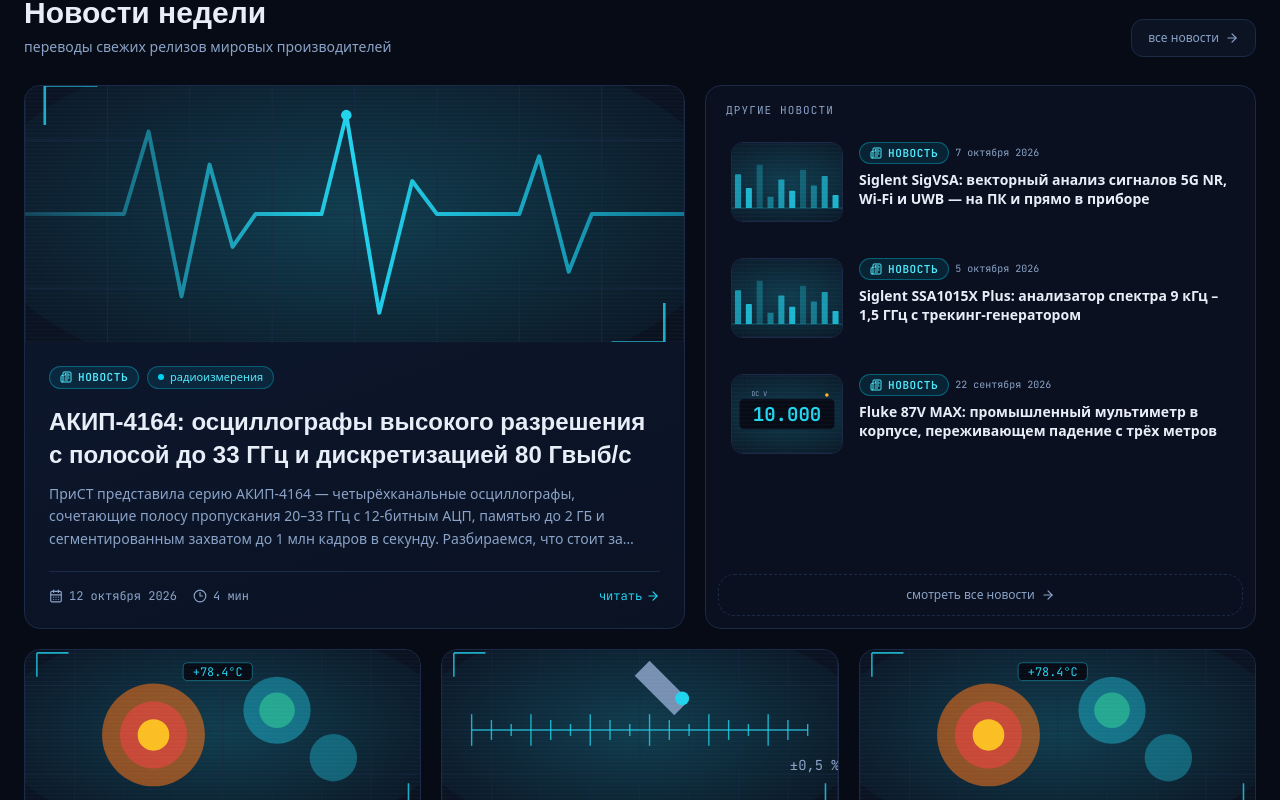
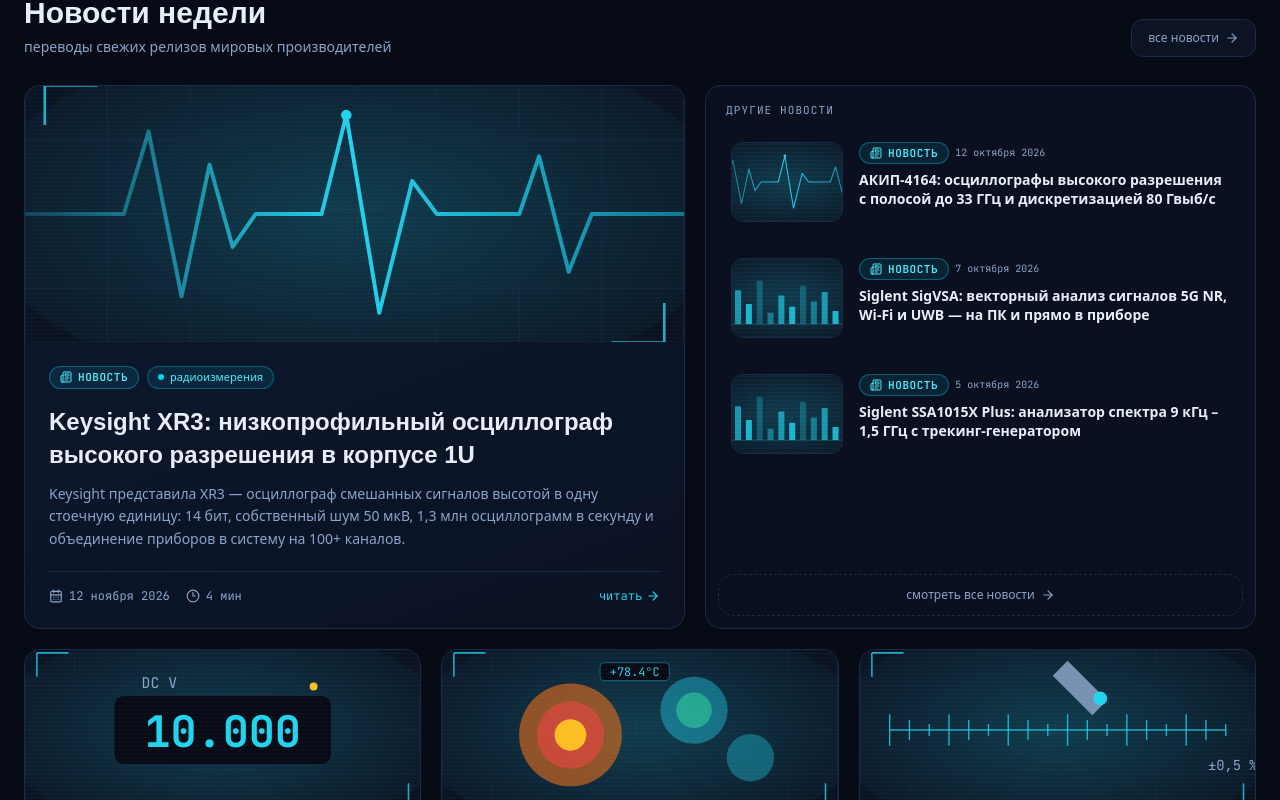
Before and after one commit to rosteam-spec/i-kip, a Next.js app: page / in a window 1280 px wide. Shown: the part 940-1740 px from the top of the page. Built offline with nearby package versions, Linux system fonts and the light colour scheme; a web font is replaced by a local one.

Commit message:
Update news.ts

```diff
--- a/src/data/news.ts
+++ b/src/data/news.ts
@@ -6,6 +6,61 @@ import type { Article } from './types'
  * пресс-релизов и переведены на русский язык.
  */
 export const NEWS: Article[] = [
+   {
+    id: 'keysight-xr3',
+    type: 'news',
+    title: 'Keysight XR3: низкопрофильный осциллограф высокого разрешения в корпусе 1U',
+    excerpt:
+      'Keysight представила XR3 — осциллограф смешанных сигналов высотой в одну стоечную единицу: 14 бит, собственный шум 50 мкВ, 1,3 млн осциллограмм в секунду и объединение приборов в систему на 100+ каналов.',
+    date: '12 ноября 2026',
+    isoDate: '2026-11-12',
+    category: 'радиоизмерения',
+    manufacturer: 'Keysight',
+    source: 'По материалам пресс-релиза Keysight Technologies (keysight.com)',
+    readingTime: '4 мин',
+    tags: ['осциллографы', 'Keysight', '14 бит', 'стоечные системы'],
+    coverStyle: 'wave',
+    image: '/XR3_XR3L4A.png',
+    blocks: [
+      {
+        type: 'paragraph',
+        text: 'Компания Keysight Technologies представила XR3 — низкопрофильный осциллограф высокого разрешения, предназначенный для установки в стоечные тестовые системы. Занимая одну стоечную единицу (1U), прибор обеспечивает четырёхканальные измерения смешанных сигналов — без затрат пространства, массы и кабельной инфраструктуры, характерных для традиционных настольных приборов. По сути, это осциллограф класса InfiniiVision, «расплющенный» до стоечного формата: та же идеология измерений, но рассчитанная на плотную упаковку в 19-дюймовые шкафы.',
+      },
+      { type: 'heading', text: '14 бит и низкий шум в корпусе 1U' },
+      {
+        type: 'paragraph',
+        text: 'Серия построена на базе заказной интегральной схемы Keysight MegaZoom 5 и 14-разрядного АЦП: разрешение в 16 раз выше, чем у классических 8-битных приборов, а уровень собственного шума — 50 мкВ RMS. Это позволяет уверенно работать с малыми сигналами — пульсациями питания, дрейфом датчиков, модулированными составляющими — прямо в стоечном стенде. Полоса пропускания выбирается от 200 МГц до 1 ГГц, так что производительность можно масштабировать под конкретную задачу.',
+      },
+      {
+        type: 'specs',
+        title: 'XR3 (модель XR3L4A) — кратко',
+        items: [
+          { label: 'Форм-фактор', value: 'низкопрофильный, 1U' },
+          { label: 'Каналы', value: '4 аналоговых + 16 цифровых' },
+          { label: 'АЦП', value: '14 бит, ASIC MegaZoom 5' },
+          { label: 'Полоса пропускания', value: '200 МГц – 1 ГГц' },
+          { label: 'Дискретизация', value: 'до 3,2 Гвыб/с' },
+          { label: 'Память', value: '100 млн точек на канал' },
+          { label: 'Собственный шум', value: '50 мкВ RMS' },
+          { label: 'Скорость обновления', value: '1,3 млн осциллограмм/с' },
+        ],
+      },
+      { type: 'heading', text: 'Аппаратная обработка без компромиссов' },
+      {
+        type: 'paragraph',
+        text: 'Память 100 млн точек на канал позволяет регистрировать редкие и длительные события целиком, а не фрагментами. При этом функции масштабирования, фильтрации, синхронизации по зоне и цветовой градации осциллограмм выполняются аппаратно, в реальном времени — без снижения частоты обновления 1,3 млн осциллограмм в секунду. Для отладки это означает, что поиск аномалии в глубокой записи не превращается в многочасовое листание осциллограммы.',
+      },
+      { type: 'heading', text: 'Система из нескольких приборов' },
+      {
+        type: 'paragraph',
+        text: 'Автоопределяемый вход/выход опорной частоты 10 МГц обеспечивает синхронизацию тактовых сигналов и запусков между несколькими приборами: несколько XR3 объединяются в единую измерительную систему более чем на 100 каналов, согласованных по времени. Аппаратный автоопредел направления опорного сигнала избавляет от ручной коммутации при перестройке стенда — приборы сами договариваются, кто источник, а кто приёмник.',
+      },
+      {
+        type: 'paragraph',
+        text: 'XR3 адресован разработчикам автоматизированных тестовых стендов и производственным линиям, где важна плотность каналов на стоечную единицу: четыре аналоговых и 16 цифровых каналов в 1U заметно экономят и место в шкафу, и длину кабельных трасс. Редакция i-kip следит за поступлением серии и готовит материал о её применении в реальных стендовых конфигурациях.',
+      },
+    ],
+  },
   {
     id: 'siglent-sigvsa',
     type: 'news',
```
